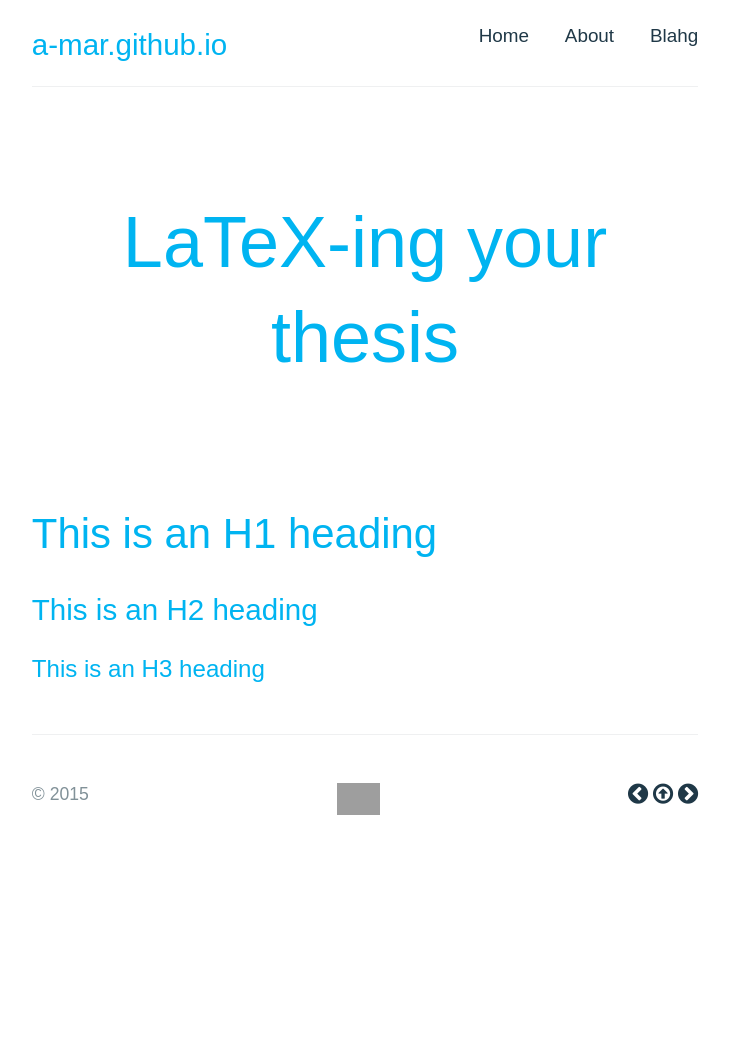
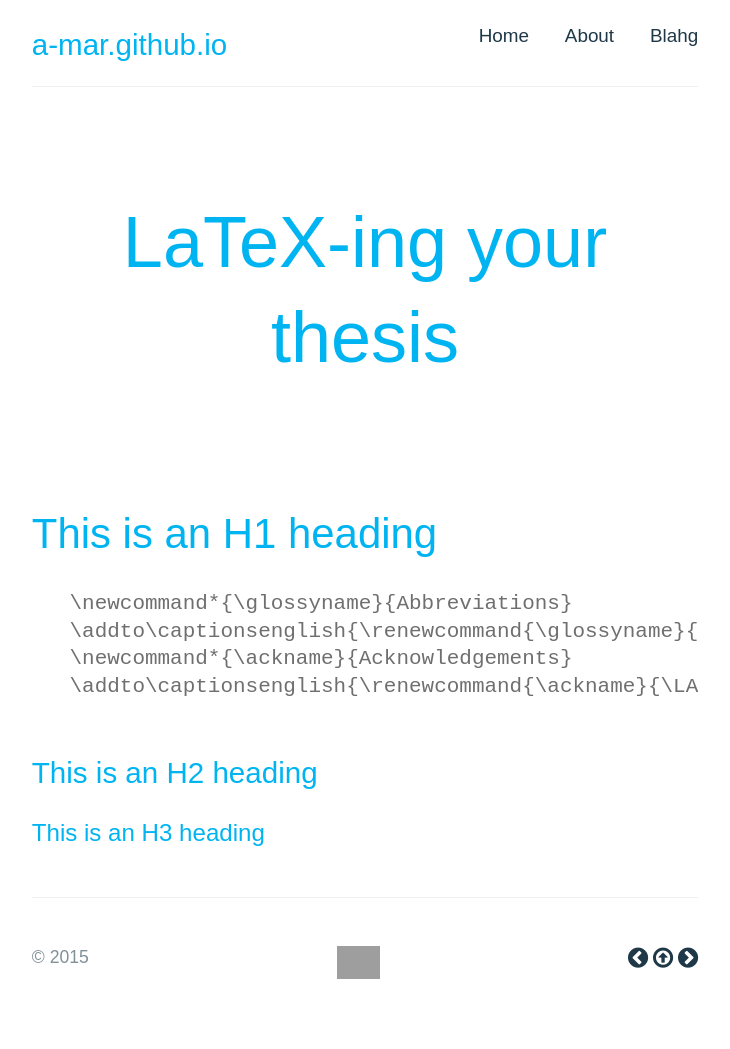
Before and after one commit to a-mar/blahg, a Jekyll site: the page built from index.html, in a window 1280 px wide. Shown: the whole page, without its empty margins (275-1005 px from the left). Built offline with Jekyll 4.4.1, drawn with Linux system fonts in a browser that asks for light colours; nearby versions of some CDN libraries; some web fonts are replaced; Markdown is read by kramdown in place of the engine named in the settings; before the commit the page ends 900 px from its top, so only the background shows below that; grey boxes are pictures that could not be loaded.

Commit message:
Update index.html

```diff
--- a/index.html
+++ b/index.html
@@ -8,6 +8,12 @@ title: BLAHG @ a-mar
   </section>
 
   <h1>This is an H1 heading</h1>
+  <pre class="prettyprint lang-latex">
+   \newcommand*{\glossyname}{Abbreviations}
+   \addto\captionsenglish{\renewcommand{\glossyname}{\LARGE\bf\centering\vspace*{11pt}Abbreviations\vspace{5pt}}}
+   \newcommand*{\ackname}{Acknowledgements}
+   \addto\captionsenglish{\renewcommand{\ackname}{\LARGE\bf\centering\vspace*{-25pt}Acknowledgements\vspace{5pt}}}
+ </pre>
   <h2>This is an H2 heading</h2>
   <h3>This is an H3 heading</h3>
 </div>
```
